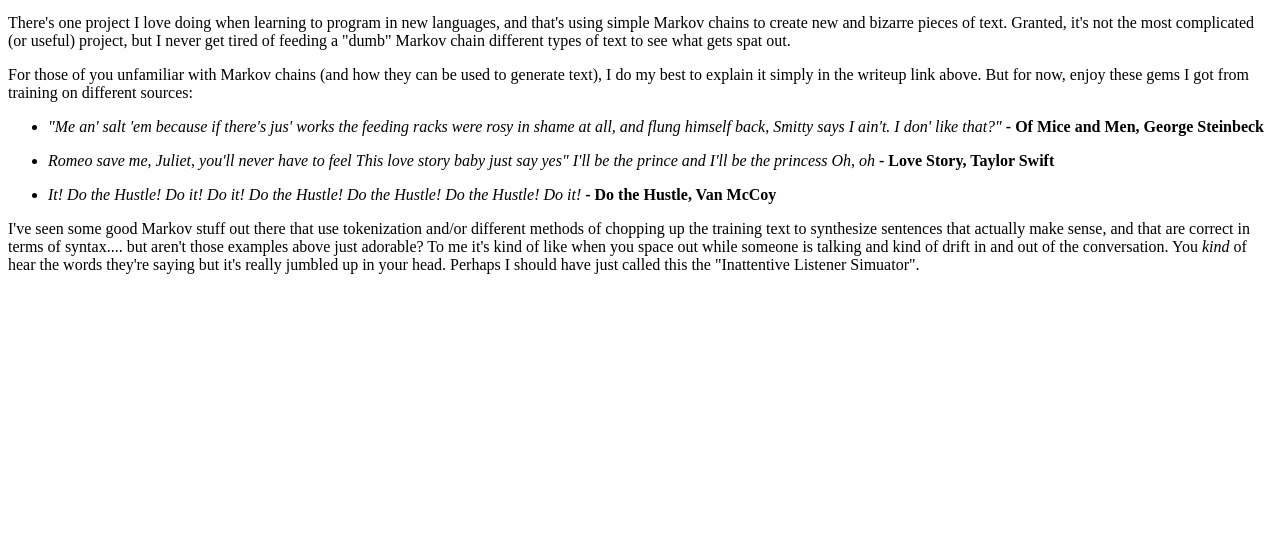
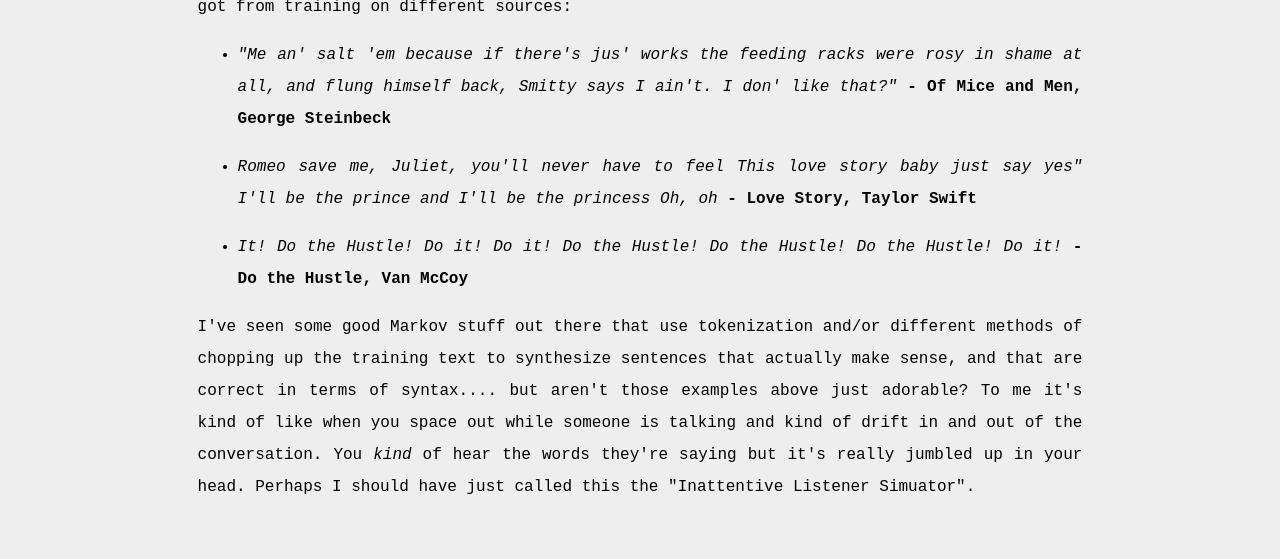
Before and after one commit to dustincrs/markov, a plain HTML site: page index.html in a window 1280 px wide. Shown: the part 711-1270 px from the top of the page. Before the commit the page ends 993 px from the top, so only its background shows below. Drawn offline with Linux system fonts and the light colour scheme; the site is published under a folder, as on GitHub Pages, so addresses that start at the root find nothing.

Commit message:
Changed css to external file

```diff
--- a/index.html
+++ b/index.html
@@ -3,7 +3,7 @@
 <!-- BEGIN HEAD ------------------------------------------------------------------------------------->
   <head>
     <title> Markov @ DustinCRS </title>
-        <link rel="stylesheet" type="text/css" href="/project-page.css">
+        <link rel="stylesheet" type="text/css" href="project-page.css">
   </head>
 <!-- BEGIN BODY ------------------------------------------------------------------------------------->
     <body>
```
